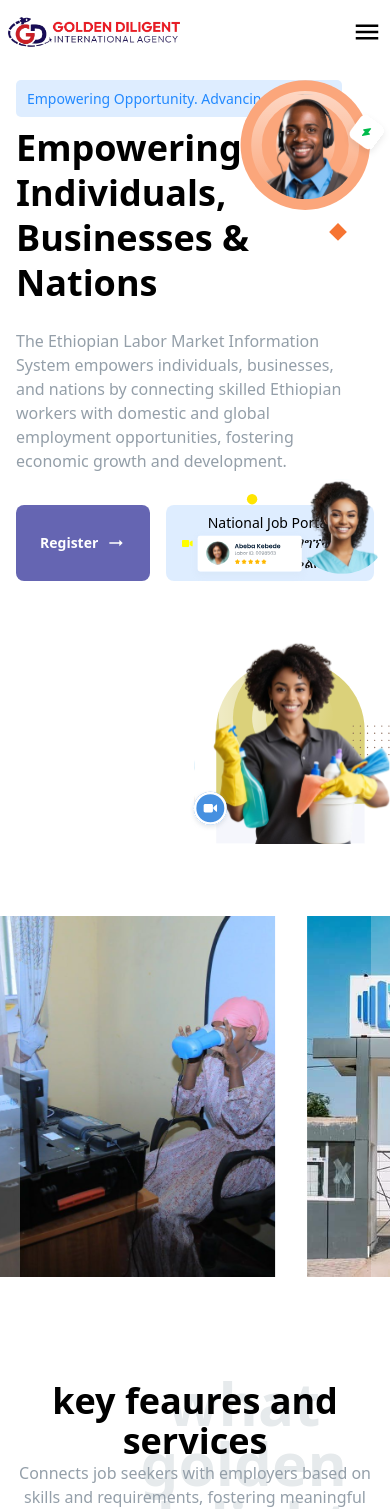
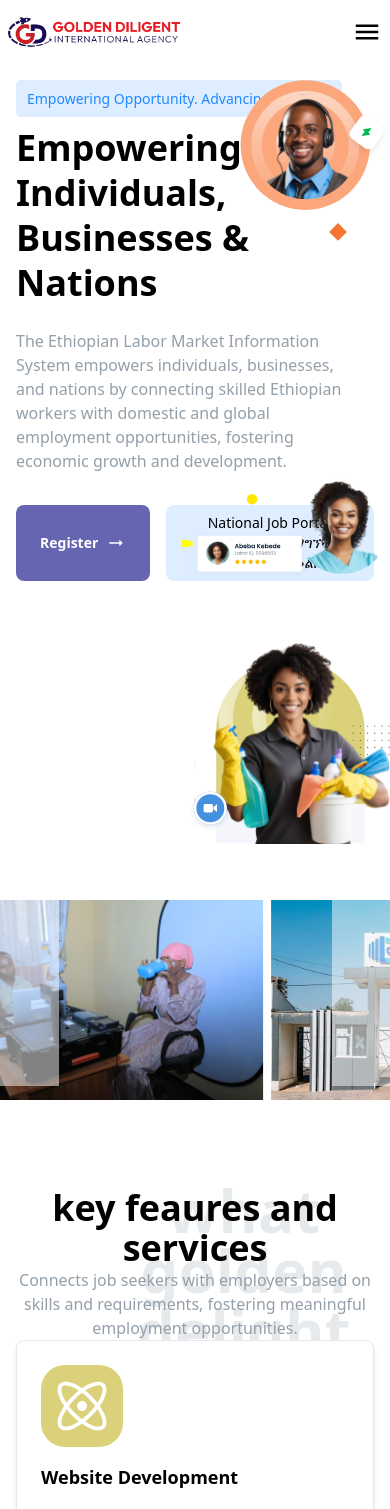
Before and after one commit to bereket-zemenu/golden-diligent, a React (Vite) app in the folder Frontend/: page / in a window 390 px wide. Shown: the top 1509 px of the page. Built offline with nearby package versions, Linux system fonts and the light colour scheme.

Commit message:
made infiniteScroll page fully responsive

```diff
--- a/Frontend/src/components/InfiniteScroll.jsx
+++ b/Frontend/src/components/InfiniteScroll.jsx
@@ -8,9 +8,12 @@ const InfiniteImageScroll = () => {
   const images = [slide1, slide2, slide4, slide5];
 
   return (
-    <div className="relative overflow-hidden relative w-full bg-white my-10 py-8">
-      <div className="z-[999] absolute top-8 left-0 h-[85%] w-[5%] bg-white opacity-[0.25]"></div>
-      <div className="z-[999] absolute top-8 right-0 h-[85%] w-[5%] bg-white opacity-[0.25]"></div>
+    <div className="relative overflow-hidden w-full bg-white my-10 py-4 phone:py-4 mdphone:py-6 tablet:py-8 laptop:py-10">
+      {/* Left and Right Gradient Overlay */}
+      <div className="z-[10] absolute top-4 left-0 h-[80%] w-[10%] phone:w-[15%] mdphone:w-[12%] tablet:w-[8%] bg-white opacity-50"></div>
+      <div className="z-[10] absolute top-4 right-0 h-[80%] w-[10%] phone:w-[15%] mdphone:w-[12%] tablet:w-[8%] bg-white opacity-50"></div>
+
+      {/* Scrolling Image Container */}
       <motion.div
         className="flex"
         animate={{ x: ["0%", "-100%"] }}
@@ -23,12 +26,19 @@ const InfiniteImageScroll = () => {
       >
         {/* Map over the images array and duplicate for seamless looping */}
         {[...images, ...images].map((src, index) => (
-          <div key={index} className="w-[312px] h-[361px] flex-shrink-0 mx-4">
+          <div
+            key={index}
+            className="flex-shrink-0 mx-2 phone:mx-1 mdphone:mx-2 tablet:mx-4"
+            style={{
+              width: "100%",
+              maxWidth: "312px", // Default
+            }}
+          >
             <img
               src={src}
               alt={`Slide ${index}`}
               loading="lazy"
-              className="object-cover h-full w-full"
+              className="object-cover w-full h-[180px] phone:h-[200px] mdphone:h-[250px] tablet:h-[300px] laptop:h-[361px]"
             />
           </div>
         ))}
```
